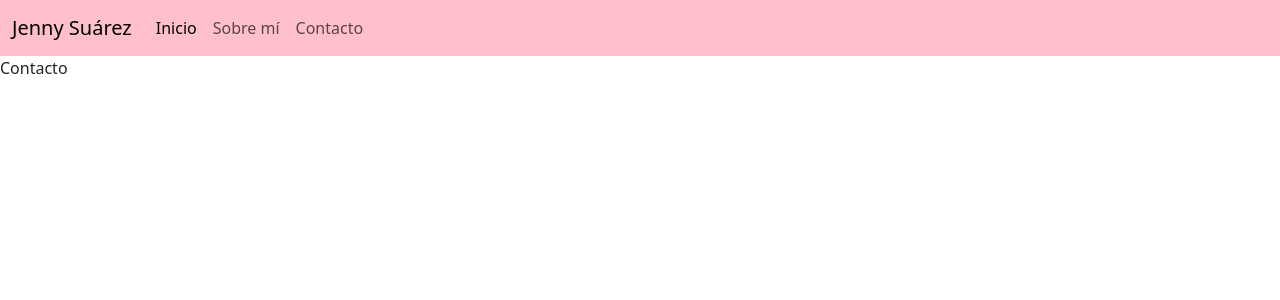
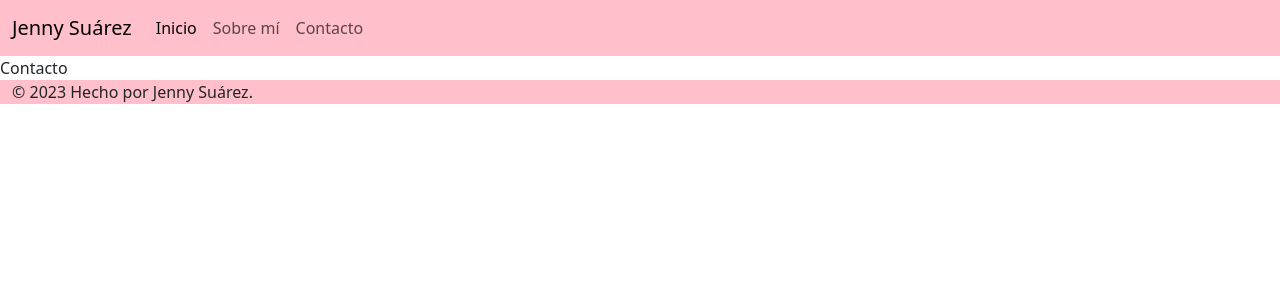
Before and after one commit to JennySuarezF/react-app-1, a React (Create React App) app: page /contacto in a window 1280 px wide. Shown: the top 300 px of the page. Built offline with nearby package versions, Linux system fonts and the light colour scheme.

Commit message:
creado Footer

```diff
--- a/src/App.js
+++ b/src/App.js
@@ -3,6 +3,7 @@ import Navbar from "./components/Navbar";
 import Home from "./pages/Home";
 import AboutMe from "./pages/AboutMe";
 import Contact from "./pages/Contact";
+import Footer from "./components/Footer";
 
 function App() {
   return (
@@ -13,6 +14,7 @@ function App() {
         <Route path="/sobre-mi" element={<AboutMe />} />
         <Route path="/contacto" element={<Contact />} />
       </Routes>
+      <Footer />
     </BrowserRouter>
   );
 }
--- /dev/null
+++ b/src/components/Footer.jsx
@@ -0,0 +1,9 @@
+const Footer = () => {
+    return (
+        <footer className="container-fluid">
+            <p>© {new Date().getFullYear()} Hecho por Jenny Suárez.</p>
+        </footer>
+    )
+}
+
+export default Footer
--- a/src/index.css
+++ b/src/index.css
@@ -1,3 +1,3 @@
-nav {
+nav, footer {
   background-color: pink;
 }
```
